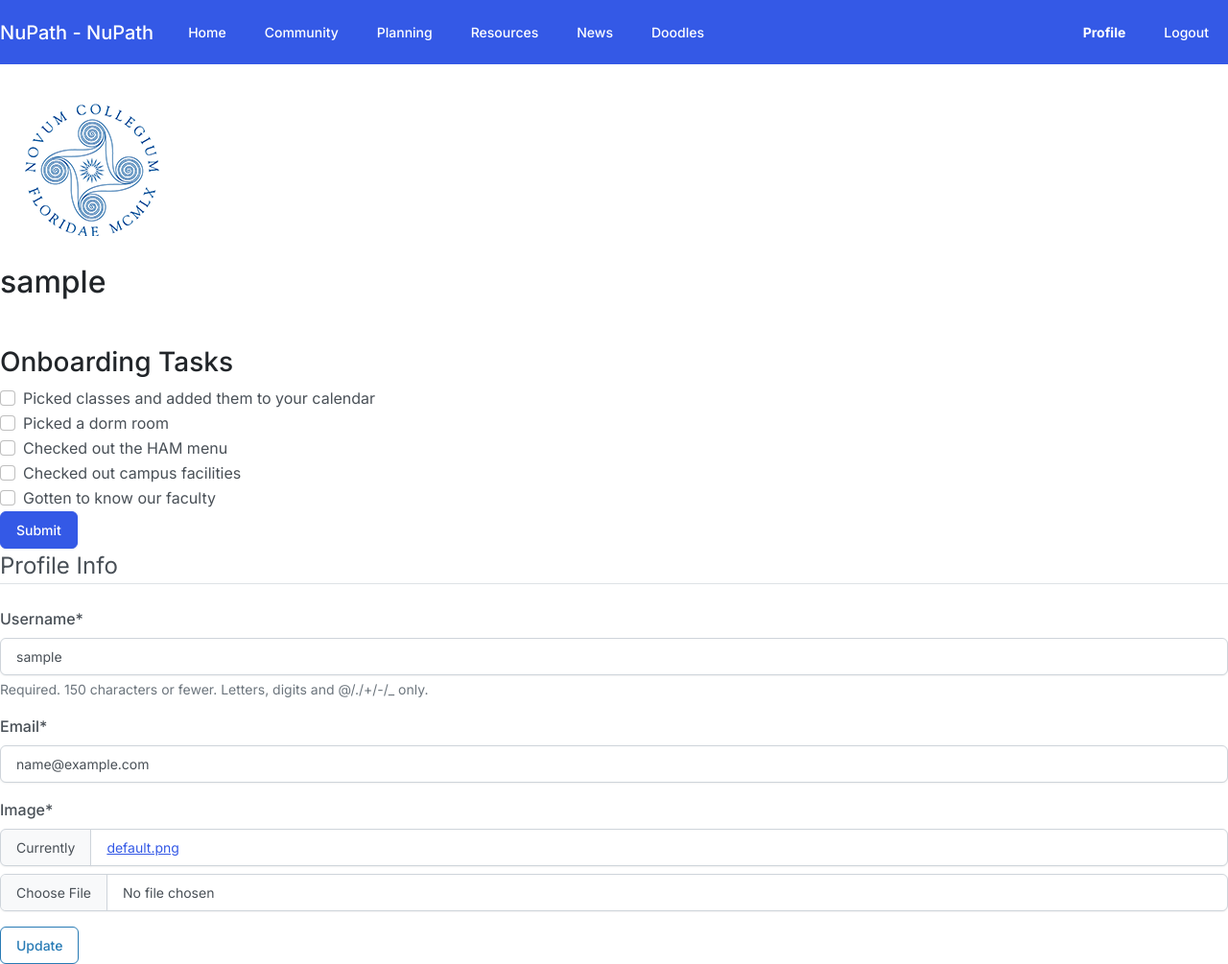
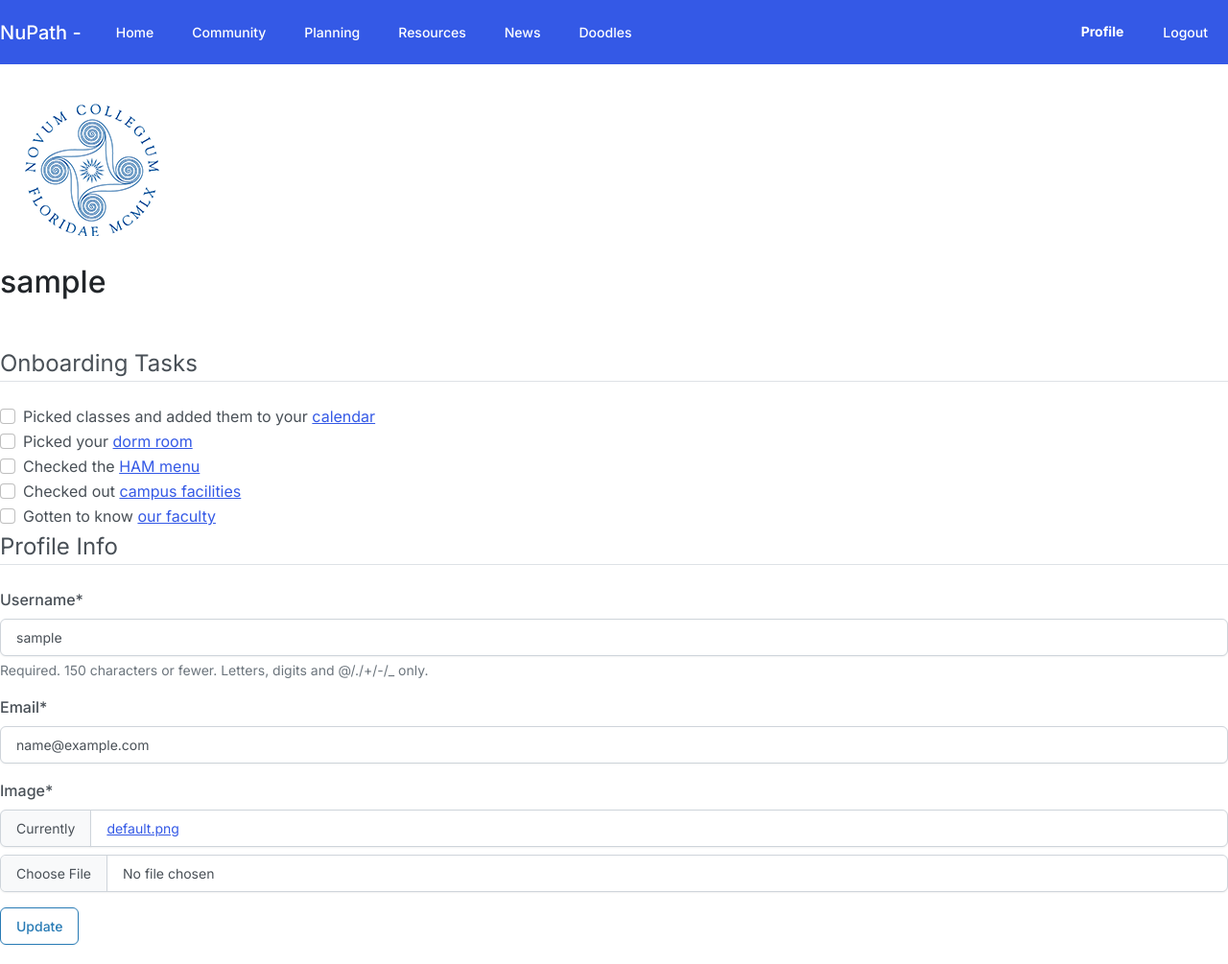
Before and after one commit to marios-petrov/NuPath, a Django app: page /profile/ in a window 1280 px wide. Shown: the whole page at 96% size. Run offline with Django 5.2, Linux system fonts and the light colour scheme; the visitor is signed in with stand-in values (Sample User, id 1); some libraries are stand-ins or nearby versions.

Commit message:
Added django urls to base, continued with badges form
Backend for the badges system is fully hooked up and updating, just have to get it to render properly if theyre already selected and then get badge icons up

```diff
--- a/Features/templates/Features/base.html
+++ b/Features/templates/Features/base.html
@@ -8,8 +8,7 @@ Author: Tre
 <html lang="en">
 <head>
     <meta charset="UTF-8">
-    <meta name="viewport" content="width=device-width, initial-scale=1.0">
-    <title>{% block title %}NuPath{% endblock %}</title> <!-- Default title -->
+    <meta name="viewport" content="width=device-width, height=device-height, initial-scale=1.0">
     {% load static %}
     <link rel="stylesheet" type="text/css" href="https://bootswatch.com/5/zephyr/bootstrap.min.css">
     <style>
@@ -25,64 +24,79 @@ Author: Tre
 <!-- Navbar -->
 <nav class="navbar navbar-expand-lg navbar-dark bg-primary fixed-top">
     <a class="navbar-brand" href="#">NuPath</a>
-
     <button class="navbar-toggler" type="button" data-toggle="collapse" data-target="#navbarSupportedContent" aria-controls="navbarSupportedContent" aria-expanded="false" aria-label="Toggle navigation">
         <span class="navbar-toggler-icon"></span>
     </button>
 
     <div class="collapse navbar-collapse" id="navbarSupportedContent">
         <ul class="navbar-nav mr-auto">
-          <!-- Left-justified urls VVV -->
+            {% if user.is_authenticated %}
+            <!-- Insert authenticated user nav items -->
             <li class="nav-item {% if request.path == '/home/' %}active{% endif %}">
-            <a class="nav-link" href="/home/">Home</a>
+                <a class="nav-link" href="{% url 'home' %}">Home</a>
             </li>
 
             <li class="nav-item {% if request.path == '/community/' %}active{% endif %}">
                 <a class="nav-link" href="/community/">Community</a>
+                <!-- todo: add community django url -->
             </li>
 
             <li class="nav-item {% if request.path == '/calendar/' %}active{% endif %}">
-            <a class="nav-link" href="/calendar/">Planning</a>
+                <a class="nav-link" href="{% url 'calendar' %}">Planning</a>
             </li>
 
             <li class="nav-item {% if request.path == '/resources/' %}active{% endif %}">
-            <a class="nav-link" href="/timer/">Resources</a>
+                <a class="nav-link" href="/resources/">Resources</a>
+                <!-- todo: add resources django url (not yet on Tre's branch) -->
             </li>
 
             <li class="nav-item {% if request.path == '/news/' %}active{% endif %}">
                 <a class="nav-link" href="/news/">News</a>
+                <!-- todo: add news django url (not yet on Tre's branch) -->
             </li>
 
             <li class="nav-item {% if request.path == '/doodlespace/' %}active{% endif %}">
-            <a class="nav-link" href="/doodlespace/">Doodles</a>
+                <a class="nav-link" href="{% url 'doodlespace' %}">Doodles</a>
             </li>
+            <!-- Add other authenticated nav items here -->
+            {% endif %}
+        </ul>
 
-        </ul>
-        <!-- Right-justified buttons -->
         <ul class="navbar-nav ms-auto">
+            {% if user.is_authenticated %}
             <li class="nav-item {% if request.path == '/profile/' %}active{% endif %}">
-            <a class="nav-link" href="/profile/">Profile</a>
+                <a class="nav-link" href="{% url 'profile' %}">Profile</a>
             </li>
-
-          <li class="nav-item {% if request.path == '/logout/' %}active{% endif %}">
-            <a class="nav-link" href="/logout/">Logout</a>
+            <li class="nav-item">
+                <form action="{% url 'logout' %}" method="post" class="form-inline">
+                    {% csrf_token %}
+                    <button type="submit" class="btn btn-link nav-link">Logout</button>
+                </form>
             </li>
+            {% else %}
+            <li class="nav-item {% if request.path == '/login/' %}active{% endif %}">
+                <a class="nav-link" href="{% url 'login' %}">Login</a>
+            </li>
+            <li class="nav-item {% if request.path == '/register/' %}active{% endif %}">
+                <a class="nav-link" href="{% url 'register' %}">Register</a>
+            </li>
+            {% endif %}
         </ul>
     </div>
 </nav>
 
 <!-- Your content -->
-    <div class="container-centered d-flex flex-column vh-100" style="margin-top: 75px;"> <!-- Adjust margin-top according to your navbar height -->
-      <!-- Your Django template content goes here -->
+<div class="container-centered d-flex flex-column vh-100" style="margin-top: 75px;">
     {% block content %}
     {% endblock %}
 </div>
 
 <script src="https://cdnjs.cloudflare.com/ajax/libs/popper.js/2.9.2/umd/popper.min.js" integrity="sha512-2rNj2KJ+D8s1ceNasTIex6z4HWyOnEYLVC3FigGOmyQCZc2eBXKgOxQmo3oKLHyfcj53uz4QMsRCWNbLd32Q1g==" crossorigin="anonymous" referrerpolicy="no-referrer"></script>
+<!--
 <script src="https://code.jquery.com/jquery-3.3.1.slim.min.js"></script>
+-->
+<script src="https://ajax.googleapis.com/ajax/libs/jquery/3.5.1/jquery.min.js"></script>
 <script src="https://stackpath.bootstrapcdn.com/bootstrap/4.3.1/js/bootstrap.min.js"></script>
-
-
 
 <!-- JavaScript to update page title (NEEDS MODIFICATION) -->
 <script>
--- a/Users/forms.py
+++ b/Users/forms.py
@@ -25,13 +25,17 @@ class ProfileUpdateForm(forms.ModelForm):
         model = Profile
         fields = ['image']
 
+
+# form for badges (Tre)
 class BadgesForm(forms.ModelForm):
-    task1 = forms.BooleanField(label='Picked classes and added them to your calendar', required=False)
-    task2 = forms.BooleanField(label='Picked a dorm room', required=False)
-    task3 = forms.BooleanField(label='Checked out the HAM menu', required=False)
-    task4 = forms.BooleanField(label='Checked out campus facilities', required=False)
-    task5 = forms.BooleanField(label='Gotten to know our faculty', required=False)
+    picked_classes = forms.BooleanField(required=False)
+    picked_dorm_room = forms.BooleanField(required=False)
+    checked_ham_menu = forms.BooleanField(required=False)
+    checked_campus_facilities = forms.BooleanField(required=False)
+    known_faculty = forms.BooleanField(required=False)
 
     class Meta:
         model = Profile
-        # fields = []
+        # boolean fields
+        fields = ['picked_classes', 'picked_dorm_room', 'checked_ham_menu', 'checked_campus_facilities', 'known_faculty']
+        # I feel like this long list isn't ideal but wtv
--- a/Users/templates/Users/profile.html
+++ b/Users/templates/Users/profile.html
@@ -11,45 +11,44 @@
           <p class="text-secondary">{{ user.email }}</p>
         </div>
       </div>
-      <div class="badges-checklist"> <!-- Tre: div for badges checklist -->
-        <h3>Onboarding Tasks</h3>
-        <form method="POST">
+
+      <form method="POST" enctype="multipart/form-data">
           {% csrf_token %}
+          <fieldset class="form-group">
+            <legend class="border-bottom mb-4">Onboarding Tasks</legend>
+            <div class="badges_form">
               <div class="form-check">
-            <input class="form-check-input" type="checkbox" value="" id="task1">
-            <label class="form-check-label" for="task1">
-              Picked classes and added them to your calendar
+                <input class="form-check-input" type="checkbox" id="picked_classes" name="picked_classes">
+                <label class="form-check-label" for="picked_classes">
+                  Picked classes and added them to your <a target="_blank" href="{% url 'calendar' %}">calendar</a>
                 </label>
               </div>
               <div class="form-check">
-            <input class="form-check-input" type="checkbox" value="" id="task2">
-            <label class="form-check-label" for="task2">
-              Picked a dorm room
+                <input class="form-check-input" type="checkbox" id="picked_dorm_room" name="picked_dorm_room">
+                <label class="form-check-label" for="picked_dorm_room">
+                  Picked your <a target="_blank" href="">dorm room</a>
                 </label>
               </div>
               <div class="form-check">
-            <input class="form-check-input" type="checkbox" value="" id="task3">
-            <label class="form-check-label" for="task3">
-              Checked out the HAM menu
+                <input class="form-check-input" type="checkbox" id="checked_ham_menu" name="checked_ham_menu">
+                <label class="form-check-label" for="checked_ham_menu">
+                  Checked the <a target="_blank" href="https://www.metznewcollege.com/">HAM menu</a>
                 </label>
               </div>
               <div class="form-check">
-            <input class="form-check-input" type="checkbox" value="" id="task4">
-            <label class="form-check-label" for="task4">
-              Checked out campus facilities
+                <input class="form-check-input" type="checkbox" id="checked_campus_facilities" name="checked_campus_facilities">
+                <label class="form-check-label" for="checked_campus_facilities">
+                  Checked out <a target="_blank" href="https://www.ncf.edu/departments/">campus facilities</a>
                 </label>
               </div>
               <div class="form-check">
-            <input class="form-check-input" type="checkbox" value="" id="task5">
-            <label class="form-check-label" for="task5">
-              Gotten to know our faculty
+                <input class="form-check-input" type="checkbox" id="known_faculty" name="known_faculty">
+                <label class="form-check-label" for="known_faculty">
+                  Gotten to know <a target="_blank" href="https://www.ncf.edu/directory/">our faculty</a>
                 </label>
               </div>
-          <button type="submit" class="btn btn-primary">Submit</button>
-        </form>
             </div>
-      <form method="POST" enctype="multipart/form-data">
-          {% csrf_token %}
+          </fieldset>
           <fieldset class="form-group">
               <legend class="border-bottom mb-4">Profile Info</legend>
               {{ u_form|crispy }}
@@ -61,3 +60,35 @@
       </form>
     </div>
 {% endblock content %}
+
+<!--
+  <div class="badges-form">
+        <h3>Onboarding Tasks</h3>
+
+        <form method="POST">
+          {% csrf_token %}
+          <div class="form-group">
+            <label for="id_picked_classes">Picked classes</label>
+            {{ badges_form.picked_classes }}
+          </div>
+          <div class="form-group">
+            <label for="id_picked_dorm_room">Picked a <a href="">dorm room</a></label>
+            {{ badges_form.picked_dorm_room }}
+          </div>
+          <div class="form-group">
+            <label for="id_checked_ham_menu">Checked <a href="https://www.metznewcollege.com/" target="_blank">the HAM menu</a></label>
+            {{ badges_form.checked_ham_menu }}
+          </div>
+          <div class="form-group">
+            <label for="id_checked_campus_facilities">Checked out <a href="https://www.ncf.edu/departments/" target="_blank">campus facilities</a></label>
+            {{ badges_form.checked_campus_facilities }}
+          </div>
+          <div class="form-group">
+            <label for="id_known_faculty">Gotten to know <a href="https://www.ncf.edu/directory/" target="_blank">our faculty</a></label>
+            {{ badges_form.known_faculty }}
+          </div>
+
+          <button type="submit" class="btn btn-primary">Submit</button>
+        </form>
+      </div>
+-->
--- a/Users/views.py
+++ b/Users/views.py
@@ -1,8 +1,8 @@
 from django.shortcuts import render, redirect
 from django.contrib import messages
 from django.contrib.auth.decorators import login_required
-from .forms import UserRegisterForm, UserUpdateForm, ProfileUpdateForm
-
+from .forms import *
+# cool that i replaced that with *?
 
 def register(request):
     if request.method == 'POST':
@@ -23,19 +23,23 @@ def profile(request):
         p_form = ProfileUpdateForm(request.POST,
                                    request.FILES,
                                    instance=request.user.profile)
-        if u_form.is_valid() and p_form.is_valid():
+        badge_form = BadgesForm(request.POST, instance=request.user.profile)
+        if u_form.is_valid() and p_form.is_valid() and badge_form.is_valid():
             u_form.save()
             p_form.save()
+            badge_form.save()
             messages.success(request, f'Your account has been updated!')
             return redirect('profile')
 
     else:
         u_form = UserUpdateForm(instance=request.user)
         p_form = ProfileUpdateForm(instance=request.user.profile)
+        badge_form = BadgesForm(instance=request.user.profile)
 
     context = {
         'u_form': u_form,
-        'p_form': p_form
+        'p_form': p_form,
+        'badge_form': badge_form
     }
 
     return render(request, 'Users/profile.html', context)
```
Also changed, not shown: Users/models.py (+7 -0 lines). Lines whose indentation alone changed are shown as unchanged.
